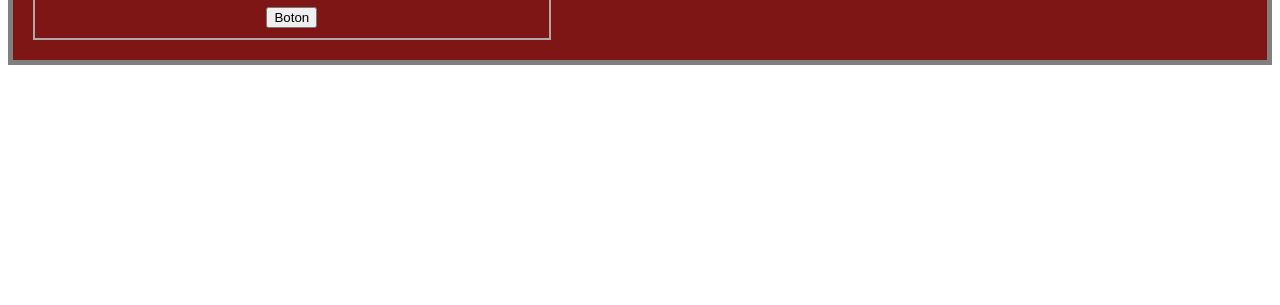
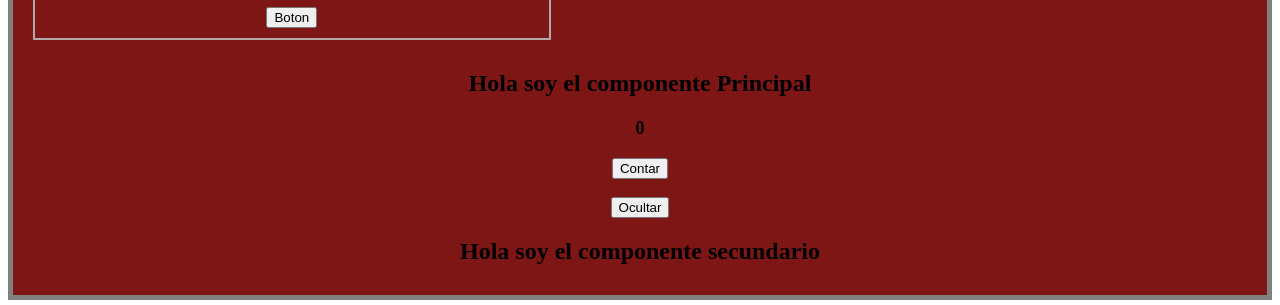
Before and after one commit to CarlosGuerrero9909/CursoVue, a Vue app: page / in a window 1280 px wide. Shown: the part 3741-4046 px from the top of the page. Before the commit the page ends 3814 px from the top, so only its background shows below. Built offline with nearby package versions, Linux system fonts and the light colour scheme.

Commit message:
nuevos temas agragados

```diff
--- a/src/App.vue
+++ b/src/App.vue
@@ -96,15 +96,31 @@
         :imagen="imagen"
         @mostrarAlerta="alertar"
       />
+      <!-- componentes con asincronismo -->
+      <div class="">
+        <!-- <component :is"componente"></component>
+        <button @click="cambiarComponente()">Boton</button> -->
+        <principal v-if="verComponente"/>
+        <br>
+        <button @click="verComponente=!verComponente">Ocultar</button>
+        <secundario/>
+      </div>
     </div>
   </div>
 </template>
 
 <script>
 import { watch } from '@vue/runtime-core';
+/*import Principal from './components/Principal.vue'
+import Secundario from './components/Secundario.vue'*/
+import { defineAsyncComponent } from 'vue';
+const Principal = defineAsyncComponent(() => import("@/components/Principal.vue"))
+
 import NuevoComponente from './components/nuevoComponente.vue';
+import Secundario from './components/Secundario.vue';
+
 export default{
-  components: {NuevoComponente},
+  components: { NuevoComponente, Principal, Secundario },
   name:"App",
   data(){
     //Variabled
@@ -135,7 +151,10 @@ export default{
         'https://picsum.photos/id/137/200/300',
         'https://picsum.photos/id/297/200/300',
         'https://picsum.photos/id/187/200/300'
-      ]
+      ],
+
+      componente: "Principal",
+      verComponente: true,
     }
   },
   //Eventos en Vue
@@ -167,6 +186,14 @@ export default{
     alertar(data){
       alert(data);
     },
+
+    cambiarComponente(){
+      if (this.componente == "Principal"){
+        this.componente = "Secundario";
+      } else{
+        this.componente = "Principal";
+      }
+    }
 
   },
   //Funciones computadas
--- /dev/null
+++ b/src/components/Principal.vue
@@ -0,0 +1,53 @@
+.<template>
+  <div class="">
+    <h2>Hola soy el componente Principal</h2>
+    <h3 ref="count">{{contador}}</h3>
+    <button @click="contador++">Contar</button>
+  </div>
+</template>
+
+<script>
+
+export default {
+    data() {
+        return {
+            texto: "Hola vue!!",
+            contador: 0,
+        }
+    },
+    methods: {
+        alertar(){
+            alert("Holaaaaaa")
+        }
+    },
+    beforeCreate() {
+        console.log("BeforeCreate ", this.$data, this.$el)
+    },
+    created() {
+        console.log("Created ", this.$data, this.$el)
+    },
+    mounted() {
+        this.alertar();
+        console.log("Mounted ", this.$data, this.$el)
+    },
+    beforeUpdate(){
+        console.log("beforeUpdate ", this.$refs['count'].textContent)
+
+    },
+    updated(){
+        console.log("updated ", this.$refs['count'].textContent)
+    },
+    beforeUnmount(){
+        console.log("El elemento va ser desmonatado");
+        alert("El elemento se va a ocultar")
+    },
+    unmounted(){
+        console.log("El elemento fue desmontado");
+    }
+
+}
+</script>
+
+<style>
+
+</style>
--- /dev/null
+++ b/src/components/Secundario.vue
@@ -0,0 +1,15 @@
+.<template>
+  <div class="">
+    <h2>Hola soy el componente secundario</h2>
+  </div>
+</template>
+
+<script>
+export default {
+
+}
+</script>
+
+<style>
+
+</style>
```
